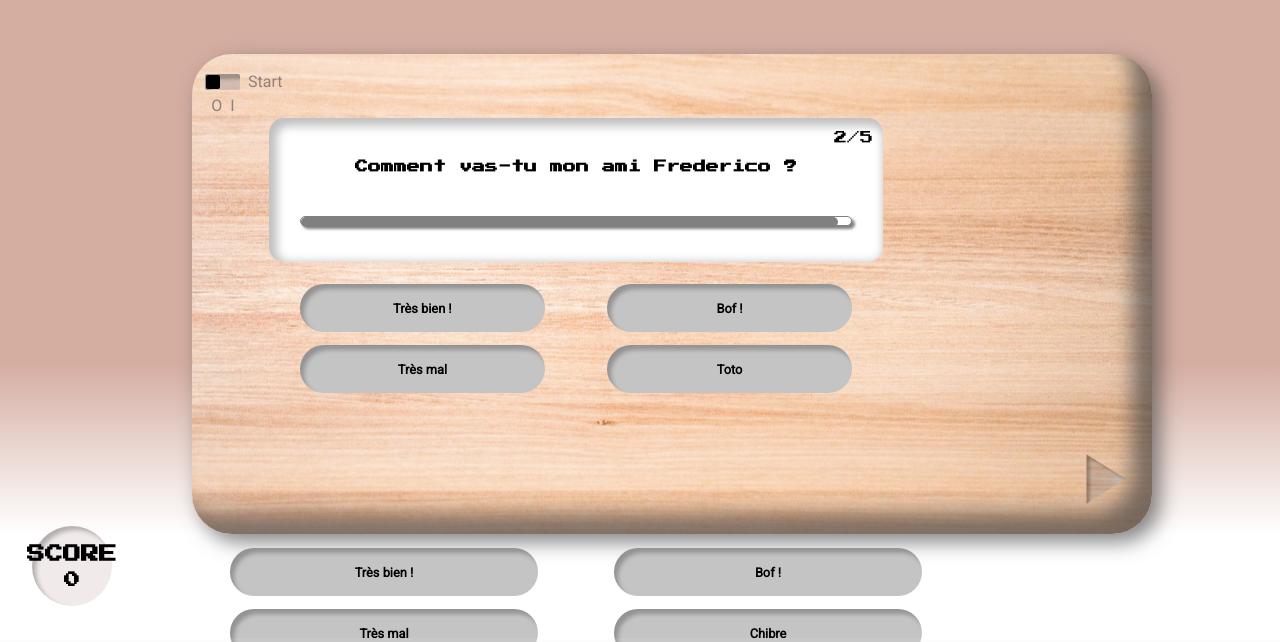
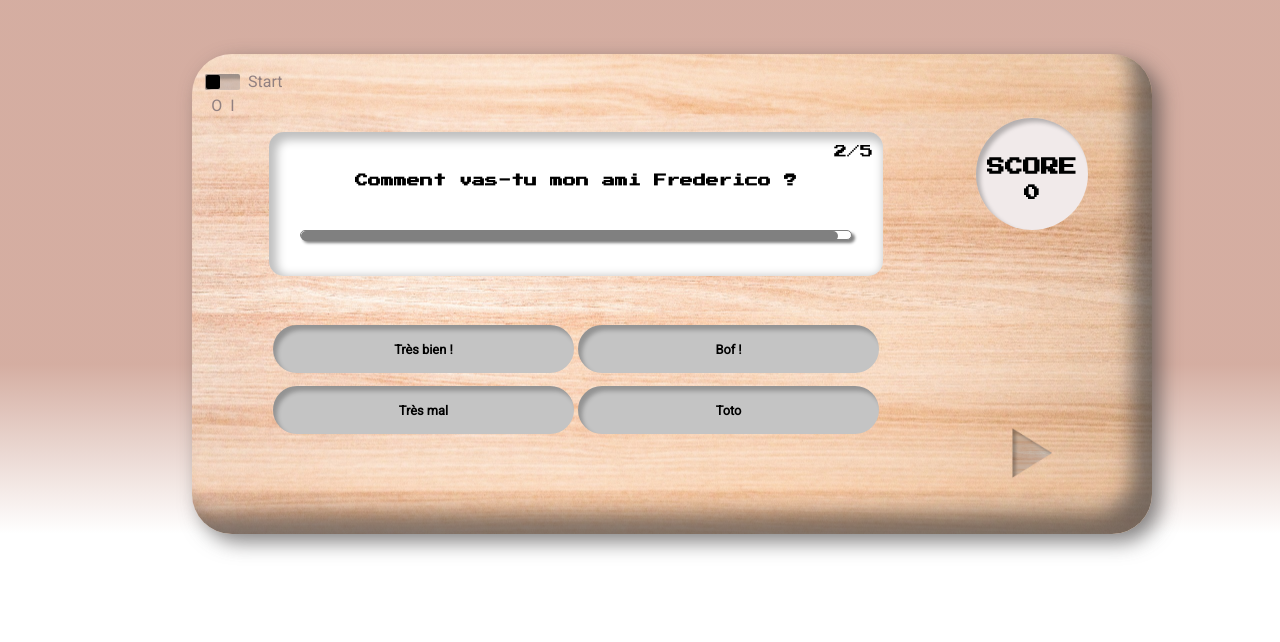
Before and after one commit to nguyen-tt/2023-02-JS-RemoteFR-DeVMX-P1-G1, a website: page index.html in a window 1280 px wide. Shown: the part 106-748 px from the top of the page. Drawn offline with Linux system fonts and the light colour scheme; a web font is replaced by a local one.

Commit message:
responsive

```diff
--- a/index.html
+++ b/index.html
@@ -53,22 +53,18 @@
       </div>
     </div>
 
-  <div class="answers-container">
-    <button class="answer-1">Très bien !</button>
-    <button class="answer-2">Bof !</button>
-    <button class="answer-3">Très mal</button>
-    <button class="answer-4">Chibre</button>
-  </div>
-  <div class="score">
-    <h3 class="scoreTitle">SCORE</h3>
-    <p class="scoreNumber">0</p>
-</div>
-</div>
+    <div class="basconsole">
+        <div class="score">
+        <h3 class="scoreTitle">SCORE</h3>
+        <p class="scoreNumber">0</p>
+        </div>
 
-    <img class="button-next" src="assets/Polygon.png" height="50" alt="Bouton next">
+
+        <img class="button-next" src="assets/Polygon.png" height="50" alt="Bouton next">
 
 
   </div>
+</div>
 
 
   <footer class="footer">
--- a/style.css
+++ b/style.css
@@ -1,3 +1,12 @@
+:root {
+  --bachground-color-primary: ;
+  --font-family-pricipal: ;
+  --font-family-title: ;
+  --font-family-console-ecran: ;
+  --font-family-console-buttons: ;
+  --color-secondary: ;
+}
+
 * {
   box-sizing: border-box;
 }
@@ -7,7 +16,11 @@ body {
   line-height: 1.5;
   height: 100%;
   width: 100vw;
-  background: linear-gradient(180deg, rgba(175, 101, 78, 0.53) 73.44%, rgba(194, 127, 107, 0) 100%);
+  background: linear-gradient(
+    180deg,
+    rgba(175, 101, 78, 0.53) 73.44%,
+    rgba(194, 127, 107, 0) 100%
+  );
   background-size: 100% 100%;
   background-repeat: no-repeat;
 }
@@ -30,7 +43,7 @@ body {
   text-align: center;
   font-size: 30px;
   font-family: "Rampart One", cursive;
-  }
+}
 
 .interro {
   filter: opacity(20%);
@@ -140,104 +153,31 @@ body {
   transition: 0.4s;
 }
 
-input:checked+.slider {
+input:checked + .slider {
   background: rgba(173, 163, 163, 0.5);
   box-shadow: inset 5px 5px 3px rgba(0, 0, 0, 0.25);
 }
 
-input:focus+.slider {
+input:focus + .slider {
   background: rgba(173, 163, 163, 0.5);
   box-shadow: inset 5px 5px 3px rgba(0, 0, 0, 0.25);
 }
 
-input:checked+.slider:before {
+input:checked + .slider:before {
   -webkit-transform: translateX(19px);
   -ms-transform: translateX(19px);
   transform: translateX(19px);
-}
-
-/*******************************************/
-/************* Answers Buttons *************/
-
-.answers-container {
-  display: flex;
-  align-items: center;
-  justify-content: center;
-  flex-direction: column;
-  width: 80%;
-  margin-top: 1rem;
-}
-
-.answers-container button {
-  font-family: "Roboto", sans-serif;
-  font-size: 1rem;
-  font-weight: 600;
-  max-width: 100%;
-  width: 20rem;
-  height: 3rem;
-  margin: 0.4rem;
-  padding: 0.5rem 1.5rem;
-  border: none;
-  border-radius: 30px;
-  background-color: #c4c4c4;
-  box-shadow: inset 4px 5px 4px 0 rgba(0, 0, 0, 0.25);
-  cursor: pointer;
-  transition: transform 0.2s;
-}
-
-.answers-container button:active {
-  transform: scale(0.98);
-}
-
-/** correct answer button */
-.answers-container .answer-1:focus {
-  background-color: #8cb581;
-}
-
-/** incorrecte answer button */
-.answers-container .answer-3:focus {
-  background-color: #c96464;
-}
-
-@media screen and (min-width: 480px) {
-  .answers-container {
-    justify-content: space-around;
-    flex-direction: row;
-    flex-wrap: wrap;
-  }
-
-  .answers-container button {
-    width: 40%;
-    font-size: 0.8rem;
-    padding: 0.5rem 0.5rem;
-  }
-}
-
-@media screen and (min-width: 768px) {
-  .answers-container button {
-    padding: 0.5rem 1.5rem;
-  }
-}
-
-@media screen and (min-width: 1200) {}
-
-/*? ^^^^^^^^^^^^^^^^^^^^^^^^^^^^^^^^^^^^^^^^^^^^^^^^^^^^^^^^^^^^  */
-
-.button-next {
-  /*all: unset;*/
-  position: absolute;
-  right: 10vw;
-  bottom: 10vh;
-
 }
 
 /**************************************************/
 /* SCREEN */
 .game-container {
   display: flex;
+  justify-content: space-around;
   flex-direction: column;
   align-items: center;
   align-content: center;
+  height: 70%;
 }
 
 .screen {
@@ -317,19 +257,70 @@ input:checked+.slider:before {
   right: 10px;
 }
 
+/*******************************************/
+/************* Answers Buttons *************/
+
+.answers-container {
+  display: flex;
+  align-items: center;
+  justify-content: center;
+  flex-direction: column;
+  width: 80%;
+  margin-top: 1rem;
+}
+
+.answers-container button {
+  font-family: "Roboto", sans-serif;
+  font-size: 1rem;
+  font-weight: 600;
+  width: 100%;
+  height: 3rem;
+  margin: 0.4rem;
+  padding: 0.5rem 1.5rem;
+  border: none;
+  border-radius: 30px;
+  background-color: #c4c4c4;
+  box-shadow: inset 4px 5px 4px 0 rgba(0, 0, 0, 0.25);
+  cursor: pointer;
+  transition: transform 0.2s;
+}
+
+.answers-container button:active {
+  transform: scale(0.98);
+}
+
+/** correct answer button */
+.answers-container .answer-1:focus {
+  background-color: #8cb581;
+}
+
+/** incorrecte answer button */
+.answers-container .answer-3:focus {
+  background-color: #c96464;
+}
+
+@media screen and (min-width: 480px) {
+}
+
+@media screen and (min-width: 768px) {
+  .answers-container button {
+    padding: 0.5rem 1.5rem;
+  }
+}
+
+@media screen and (min-width: 1200) {
+}
+
 /***********************************************/
 /*SCORE*/
 
 .score {
-  width: 5rem;
-  height: 5rem;
-  position: fixed;
+  width: 4rem;
+  height: 4rem;
   background-color: #f1eaea;
   border-radius: 50%;
   text-align: center;
   box-shadow: inset 4px 4px 4px rgba(0, 0, 0, 0.25);
-  bottom: 5.5rem;
-  left: 2rem;
   display: flex;
   flex-direction: column;
   justify-content: center;
@@ -342,6 +333,7 @@ input:checked+.slider:before {
   font-family: "Press Start 2P", cursive;
   text-align: center;
   margin: 0;
+  margin-top: 10px;
 }
 
 .scoreNumber {
@@ -351,34 +343,44 @@ input:checked+.slider:before {
   margin: 0;
 }
 
+.basconsole {
+  display: flex;
+  justify-content: space-between;
+  align-items: center;
+  align-content: center;
+  position: absolute;
+  right: 10vw;
+  bottom: 8vh;
+  width: 80%;
+}
+
 /*******************************************/
 
 /*FOOTER*/
 .footer {
-  display:flex;
+  display: flex;
   justify-content: space-between;
-  padding : 0 10px;
+  padding: 0 10px;
   align-items: center;
   align-content: center;
   position: absolute;
   bottom: 0;
   width: 100%;
+  height: 35px;
   background: linear-gradient(0deg, #c4c4c4e9, rgba(255, 255, 255, 0.07));
   background-size: 100% 100%;
   background-repeat: no-repeat;
 }
 
-.footer .Team{
-  margin-left: 20px;
-  font-family:"Press Start 2P", cursive;
+.footer .Team {
+  margin-left: 10px;
+  font-family: "Roboto", cursive;
 }
-.socialNet img{
-height: 25px;
-width: 25px;
-margin: 0 10px;
-opacity : 40%;
-
-
+.socialNet img {
+  height: 15px;
+  width: 15px;
+  margin: 0 10px;
+  opacity: 40%;
 }
 
 /***********************************/
@@ -396,8 +398,9 @@ opacity : 40%;
   }
 
   .button-next {
+    /* position:fixed;
     top: 70%;
-    right: 12vw;
+    right: 12vw;*/
   }
 
   .console {
@@ -411,7 +414,7 @@ opacity : 40%;
 
   .game-container {
     width: 80%;
-    height: 85%;
+    height: 70%;
   }
 
   .logo-desktop {
@@ -427,10 +430,29 @@ opacity : 40%;
     padding-right: 5%;
   }
 
+  .answers-container {
+    justify-content: space-evenly;
+    flex-direction: row;
+    flex-wrap: wrap;
+  }
+
+  .answers-container button {
+    width: 49%;
+    /* height: 100%; */
+    max-height: 100%;
+    font-size: 0.8rem;
+    margin: 0.4rem 0;
+    padding: 0.5rem 0.5rem;
+  }
+
   .test {
     left: 10vw;
   }
 
+  .score {
+    width: 7rem;
+    height: 7rem;
+  }
   .scoreTitle {
     font-size: large;
     font-weight: bold;
@@ -444,10 +466,28 @@ opacity : 40%;
     text-align: center;
   }
 
+  .basconsole {
+    flex-direction: column;
+    width: unset;
+    height: 45%;
+    top: 28%;
+    right: 15vw;
+  }
+
   .title {
     text-align: center;
     font-size: 45px;
     width: 90%;
+  }
+
+  .footer .Team {
+    margin-left: 20px;
+  }
+  .socialNet img {
+    height: 25px;
+    width: 25px;
+    margin: 0 10px;
+    opacity: 40%;
   }
 
   /***********************/
@@ -475,6 +515,4 @@ opacity : 40%;
     width: 80%;
     height: 30%;
   } */
-
-
 }
```
